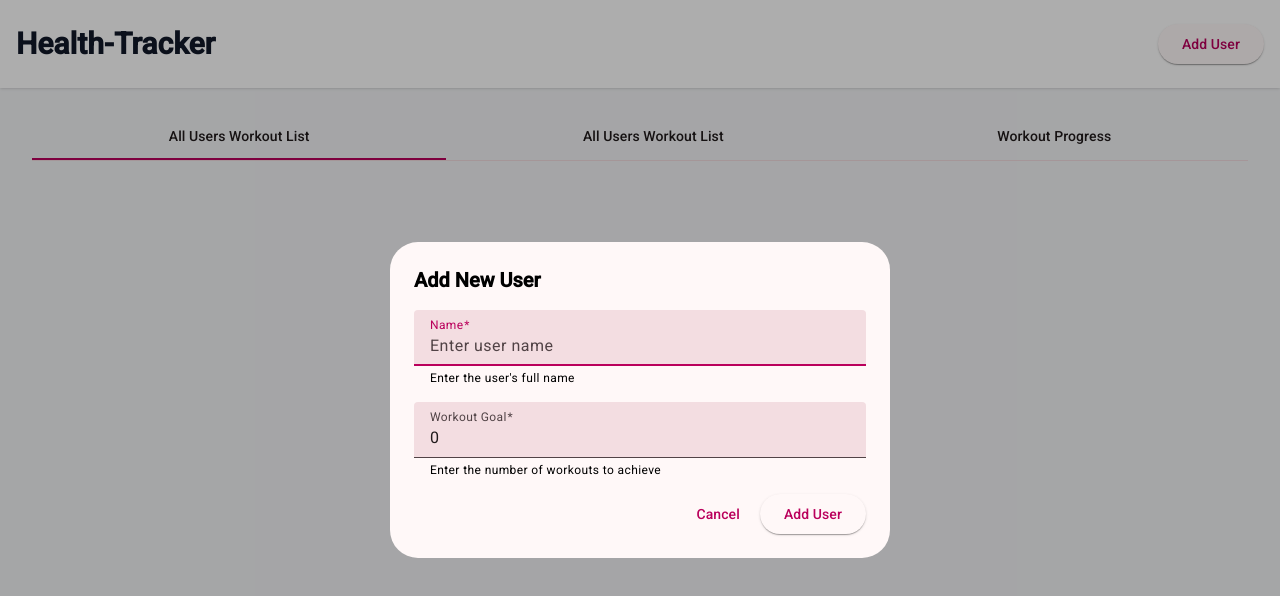
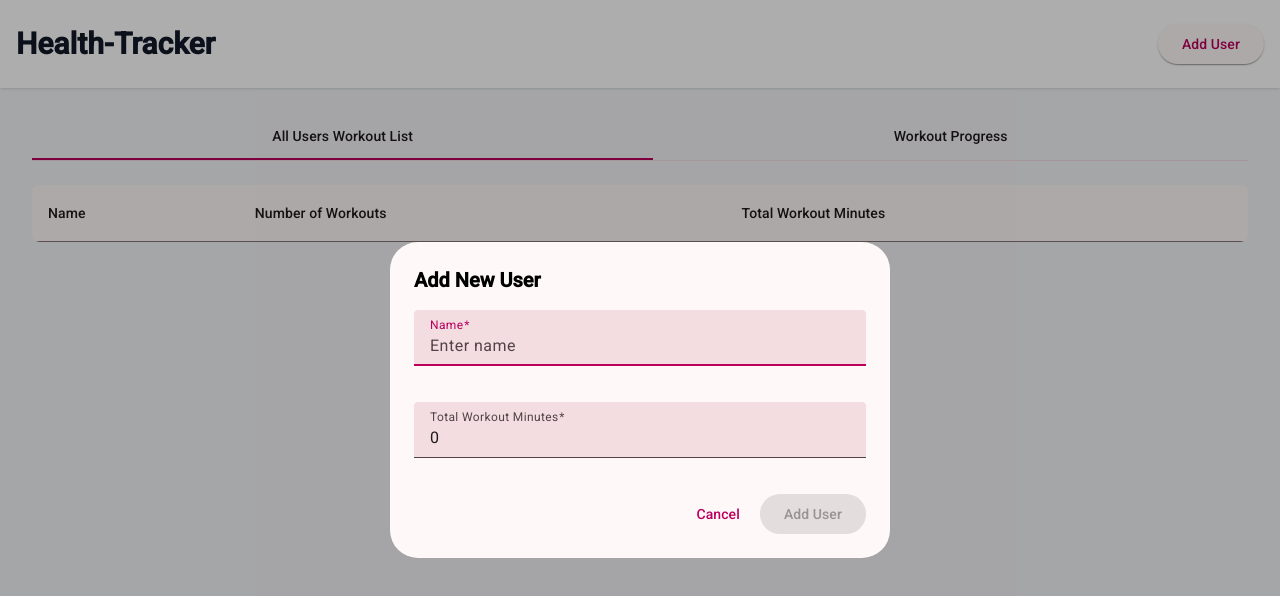
Before and after one commit to Rohit-GHacc/health-tracker, an Angular app: page / in a window 1280 px wide. Both pictures are taken after a click on the button "Add User". Shown: the top 596 px of the page. Built offline with nearby package versions, Linux system fonts and the light colour scheme.

Commit message:
fixed some errors and it's working

```diff
--- a/src/app/app.component.html
+++ b/src/app/app.component.html
@@ -20,11 +20,7 @@
     <mat-tab-group>
       <mat-tab label="All Users Workout List">
         <div class="flex-col space-x-10 pt-6">
-          <mat-tab label="All Users Workout List">
-          <div class="flex-col space-x-10 pt-6">
-            <app-users></app-users>
-          </div>
-        </mat-tab>
+          <app-users></app-users>
         </div>
       </mat-tab>
       <mat-tab label="Workout Progress">
--- a/src/app/app.component.ts
+++ b/src/app/app.component.ts
@@ -1,6 +1,6 @@
-import { Component, ViewChild } from '@angular/core';
-import { RouterOutlet } from '@angular/router';
+import { Component } from '@angular/core';
 import { MatDialog } from '@angular/material/dialog';
+import { MatDialogModule } from '@angular/material/dialog';
 import { MatTabsModule } from '@angular/material/tabs';
 import { CommonModule } from '@angular/common';
 import { AddUserComponent } from './components/add-user/add-user.component';
@@ -11,11 +11,10 @@ import { UsersComponent } from './components/users/users.component';
   selector: 'app-root',
   standalone: true,
   imports: [
-    RouterOutlet,
     CommonModule,
     MatTabsModule,
     MatButtonModule,
-    AddUserComponent,
+    MatDialogModule,
     UsersComponent
   ],
   templateUrl: './app.component.html',
@@ -26,15 +25,6 @@ export class AppComponent {
 
   constructor(private dialog: MatDialog) {}
 
-  ngOnInit() {
-    this.initializeLocalStorage();
-  }
-
-  initializeLocalStorage() {
-    if (!localStorage.getItem('workoutData')) {
-      localStorage.setItem('workoutData', JSON.stringify([]));
-    }
-  }
   openDialog(): void {
     const dialogRef = this.dialog.open(AddUserComponent, {
       width: '500px',
@@ -42,7 +32,7 @@ export class AppComponent {
 
     dialogRef.afterClosed().subscribe(result => {
       if (result) {
-        // We'll handle user list refresh later
+        window.location.reload();  // Simple refresh to update the list
       }
     });
   }
--- a/src/app/app.config.ts
+++ b/src/app/app.config.ts
@@ -1,10 +1,11 @@
-import { ApplicationConfig, provideZoneChangeDetection } from '@angular/core';
+import { ApplicationConfig } from '@angular/core';
+import { provideAnimations } from '@angular/platform-browser/animations';
 import { provideRouter } from '@angular/router';
-
 import { routes } from './app.routes';
-import { provideClientHydration, withEventReplay } from '@angular/platform-browser';
-import { provideAnimationsAsync } from '@angular/platform-browser/animations/async';
 
 export const appConfig: ApplicationConfig = {
-  providers: [provideZoneChangeDetection({ eventCoalescing: true }), provideRouter(routes), provideClientHydration(withEventReplay()), provideAnimationsAsync()]
+  providers: [
+    provideRouter(routes),
+    provideAnimations()
+  ]
 };
--- a/src/app/components/add-user/add-user.component.html
+++ b/src/app/components/add-user/add-user.component.html
@@ -1,33 +1,32 @@
 <div class="p-6">
-    <h2 class="text-xl font-semibold mb-4" id="dialog-title">Add New User</h2>
-
-    <form (ngSubmit)="onSubmit()" class="space-y-4" aria-labelledby="dialog-title">
+  <h2 class="text-xl font-semibold mb-4">Add New User</h2>
+  <form (ngSubmit)="onSubmit()" #userForm="ngForm" class="space-y-4">
     <mat-form-field class="w-full">
-        <mat-label>Name</mat-label>
+      <mat-label for="name">Name</mat-label>
       <input
         matInput
         [(ngModel)]="userData.name"
         name="name"
-          required
-          placeholder="Enter user name"
-          aria-label="User name"
-          [attr.aria-required]="true">
-        <mat-hint>Enter the user's full name</mat-hint>
+        id="name"
+        aria-label="Enter user name"
+        placeholder="Enter name"
+        required>
+      <mat-error *ngIf="userForm.form.get('name')?.invalid">Name is required</mat-error>
     </mat-form-field>
 
     <mat-form-field class="w-full">
-        <mat-label>Workout Goal</mat-label>
+      <mat-label for="goal">Total Workout Minutes</mat-label>
       <input
         matInput
         type="number"
         [(ngModel)]="userData.goal"
         name="goal"
+        id="goal"
+        aria-label="Enter workout minutes"
+        placeholder="Enter minutes"
         required
-          placeholder="Enter workout goal"
-          aria-label="Workout goal"
-          [attr.aria-required]="true"
         min="1">
-        <mat-hint>Enter the number of workouts to achieve</mat-hint>
+      <mat-error *ngIf="userForm.form.get('goal')?.invalid">Minutes must be at least 1</mat-error>
     </mat-form-field>
 
     <div class="flex justify-end space-x-2">
@@ -35,13 +34,14 @@
         mat-button
         type="button"
         (click)="onCancel()"
-          aria-label="Cancel adding new user">
+        aria-label="Cancel adding user">
         Cancel
       </button>
       <button
         mat-raised-button
         color="primary"
         type="submit"
+        [disabled]="!userForm.form.valid"
         aria-label="Add new user">
         Add User
       </button>
--- a/src/app/components/users/users.component.html
+++ b/src/app/components/users/users.component.html
@@ -8,43 +8,14 @@
 
     <!-- Workouts Column -->
     <ng-container matColumnDef="workouts">
-        <th mat-header-cell *matHeaderCellDef>Workouts</th>
+      <th mat-header-cell *matHeaderCellDef>Number of Workouts</th>
       <td mat-cell *matCellDef="let user">{{user.workouts}}</td>
     </ng-container>
 
-      <!-- Goal Column -->
-      <ng-container matColumnDef="goal">
-        <th mat-header-cell *matHeaderCellDef>Goal</th>
+    <!-- Minutes Column -->
+    <ng-container matColumnDef="minutes">
+      <th mat-header-cell *matHeaderCellDef>Total Workout Minutes</th>
       <td mat-cell *matCellDef="let user">{{user.goal}}</td>
-      </ng-container>
-
-      <!-- Progress Column -->
-      <ng-container matColumnDef="progress">
-        <th mat-header-cell *matHeaderCellDef>Progress</th>
-        <td mat-cell *matCellDef="let user">
-          {{calculateProgress(user.workouts, user.goal)}}%
-        </td>
-      </ng-container>
-
-      <!-- Actions Column -->
-      <ng-container matColumnDef="actions">
-        <th mat-header-cell *matHeaderCellDef>Actions</th>
-        <td mat-cell *matCellDef="let user">
-          <button
-            mat-icon-button
-            color="primary"
-            (click)="decrementWorkout(user)"
-            aria-label="Decrease workout count">
-            <mat-icon>remove</mat-icon>
-          </button>
-          <button
-            mat-icon-button
-            color="primary"
-            (click)="incrementWorkout(user)"
-            aria-label="Increase workout count">
-            <mat-icon>add</mat-icon>
-          </button>
-        </td>
     </ng-container>
 
     <tr mat-header-row *matHeaderRowDef="displayedColumns"></tr>
--- a/src/app/components/users/users.component.ts
+++ b/src/app/components/users/users.component.ts
@@ -24,45 +24,23 @@ interface User {
   styleUrl: './users.component.css'
 })
 export class UsersComponent implements OnInit {
+  displayedColumns: string[] = ['name', 'workouts', 'minutes'];
   users: User[] = [];
-  displayedColumns: string[] = ['name', 'workouts', 'goal', 'progress', 'actions'];
 
   ngOnInit() {
     this.loadUsers();
   }
 
   loadUsers() {
-    const data = localStorage.getItem('workoutData');
-    if (data) {
-      this.users = JSON.parse(data);
+    try {
+      if (typeof window !== 'undefined') {  // Add this check
+        const data = localStorage.getItem('workoutData');
+        if (data) {
+          this.users = JSON.parse(data);
+        }
+      }
+    } catch (error) {
+      console.error('Error loading users:', error);
     }
   }
-
-  incrementWorkout(user: User) {
-    const updatedUsers = this.users.map(u => {
-      if (u.id === user.id) {
-        return { ...u, workouts: u.workouts + 1 };
-      }
-      return u;
-    });
-    localStorage.setItem('workoutData', JSON.stringify(updatedUsers));
-    this.loadUsers();
-  }
-
-  decrementWorkout(user: User) {
-    if (user.workouts > 0) {
-      const updatedUsers = this.users.map(u => {
-        if (u.id === user.id) {
-          return { ...u, workouts: u.workouts - 1 };
-        }
-        return u;
-      });
-      localStorage.setItem('workoutData', JSON.stringify(updatedUsers));
-      this.loadUsers();
-    }
-  }
-
-  calculateProgress(workouts: number, goal: number): number {
-    return Math.round((workouts / goal) * 100);
-  }
 }
```
Also changed, not shown: 1 other file (tests, documents, lock files or other folders). Lines whose indentation alone changed are shown as unchanged.
